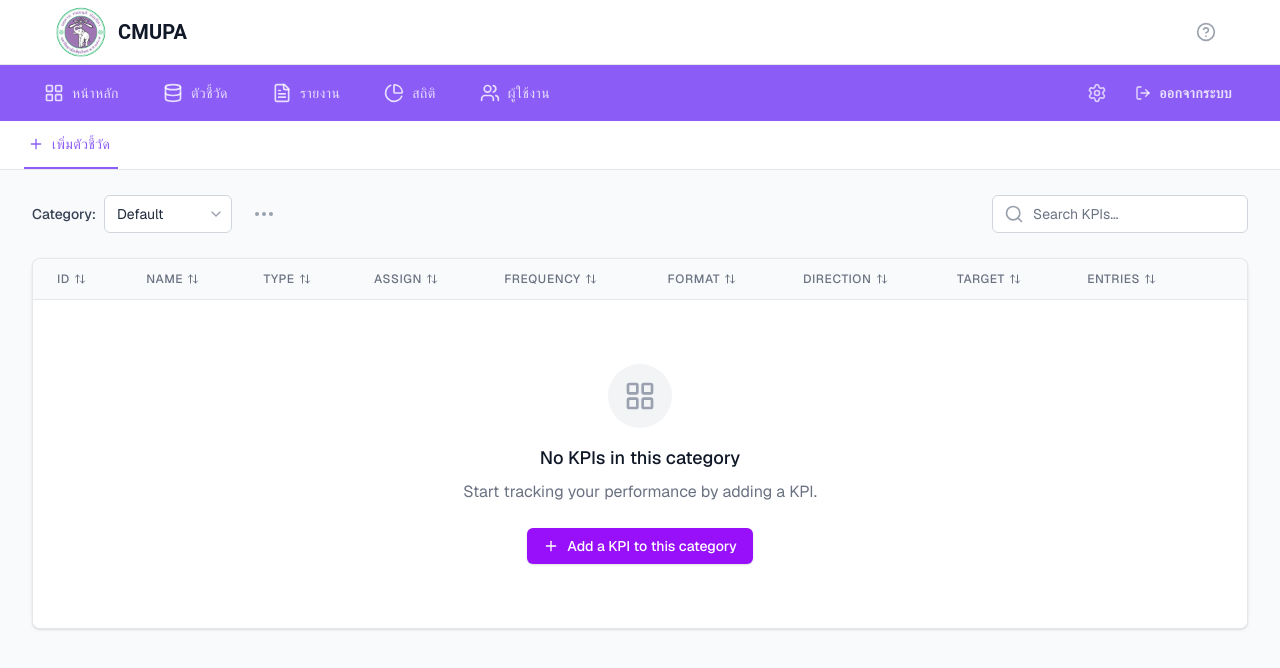
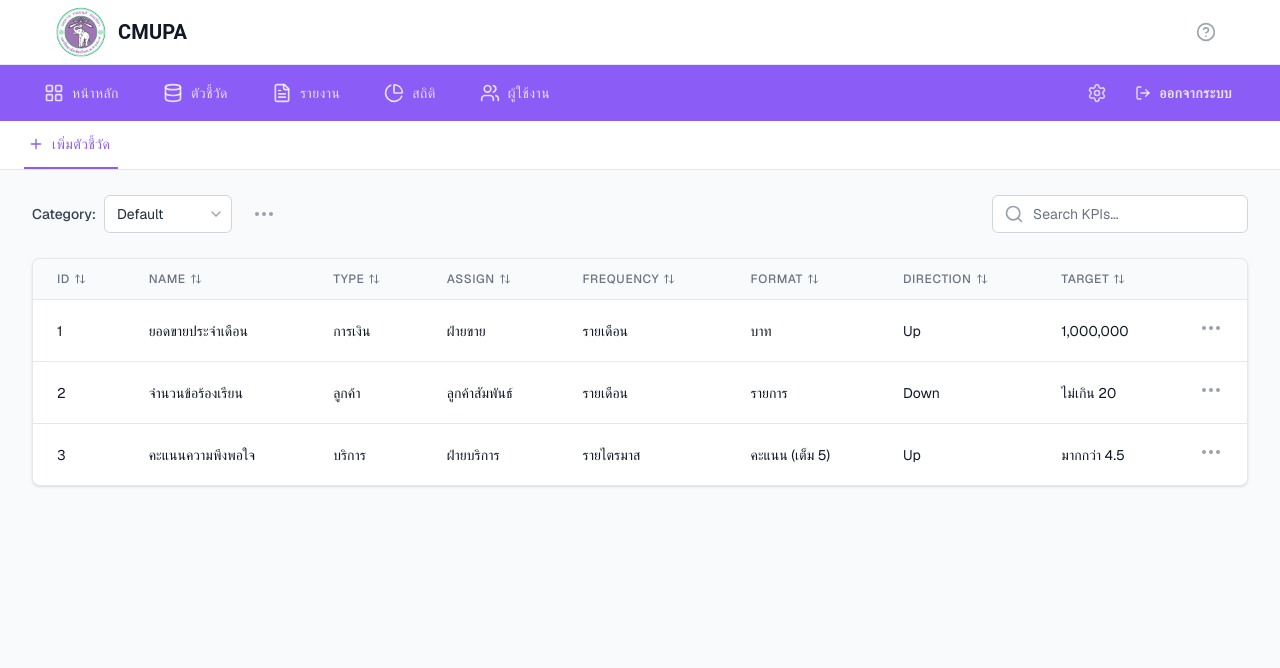
Before and after one commit to Bambool3/project361, a Next.js app in the folder next/: page /dashboard in a window 1280 px wide. Shown: the top 668 px of the page. Built offline with nearby package versions, Linux system fonts and the light colour scheme; no server answers; sample sign-in values are in the browser's storage.

Commit message:
Add sample data

```diff
--- a/next/src/client/components/MainContent.tsx
+++ b/next/src/client/components/MainContent.tsx
@@ -2,10 +2,12 @@ import { ChevronDown, MoreHorizontal, Search, LayoutGrid, Plus, ArrowUpDown } fr
 import { useState } from 'react';
 import AddKpiModal from '../../client/components/AddKpiModal';
 
-const MainContent = () => {
-    const [isModalOpen, setModalOpen] = useState(false);
+// 1. กำหนด Type (TypeScript)
+type KpiKey = "id" | "name" | "type" | "assign" | "frequency" | "format" | "direction" | "target";
+type Kpi = Record<KpiKey, string | number>;
 
-    const tableHeaders = [
+// 2. Header ของ Table
+const tableHeaders: { key: KpiKey, label: string }[] = [
     { key: 'id', label: 'ID'},
     { key: 'name', label: 'Name' },
     { key: 'type', label: 'Type' },
@@ -13,9 +15,45 @@ const MainContent = () => {
     { key: 'frequency', label: 'Frequency'},
     { key: 'format', label: 'Format' },
     { key: 'direction', label: 'Direction'},
-        { key: 'target', label: 'Target' },
-        { key: 'entries', label: 'Entries'}
+    { key: 'target', label: 'Target' }
 ];
+
+// 3. ข้อมูลตัวอย่าง (Sample Data)
+const sampleData: Kpi[] = [
+    {
+        id: 1,
+        name: "ยอดขายประจำเดือน",
+        type: "การเงิน",
+        assign: "ฝ่ายขาย",
+        frequency: "รายเดือน",
+        format: "บาท",
+        direction: "Up",
+        target: "1,000,000"
+    },
+    {
+        id: 2,
+        name: "จำนวนข้อร้องเรียน",
+        type: "ลูกค้า",
+        assign: "ลูกค้าสัมพันธ์",
+        frequency: "รายเดือน",
+        format: "รายการ",
+        direction: "Down",
+        target: "ไม่เกิน 20"
+    },
+    {
+        id: 3,
+        name: "คะแนนความพึงพอใจ",
+        type: "บริการ",
+        assign: "ฝ่ายบริการ",
+        frequency: "รายไตรมาส",
+        format: "คะแนน (เต็ม 5)",
+        direction: "Up",
+        target: "มากกว่า 4.5"
+    }
+];
+
+const MainContent = () => {
+    const [isModalOpen, setModalOpen] = useState(false);
 
     return (
         <>
@@ -97,7 +135,7 @@ const MainContent = () => {
                                     </tr>
                                 </thead>
                                 <tbody className="bg-white divide-y divide-gray-200">
-                                    {/* Empty State */}
+                                    {sampleData.length === 0 ? (
                                         <tr>
                                             <td colSpan={tableHeaders.length + 1}>
                                                 <div className="text-center py-16 px-6">
@@ -113,6 +151,22 @@ const MainContent = () => {
                                                 </div>
                                             </td>
                                         </tr>
+                                    ) : (
+                                        sampleData.map((row) => (
+                                            <tr key={row.id}>
+                                                {tableHeaders.map(header => (
+                                                    <td key={header.key} className="px-6 py-4 whitespace-nowrap text-sm text-gray-900">
+                                                        {row[header.key]}
+                                                    </td>
+                                                ))}
+                                                <td className="px-6 py-4 whitespace-nowrap text-right text-sm font-medium">
+                                                    <button className="text-gray-400 hover:text-gray-600">
+                                                        <MoreHorizontal />
+                                                    </button>
+                                                </td>
+                                            </tr>
+                                        ))
+                                    )}
                                 </tbody>
                             </table>
                         </div>
--- a/next/src/components/navigations/sub-nav-bar.tsx
+++ b/next/src/components/navigations/sub-nav-bar.tsx
@@ -1,7 +1,9 @@
 import { Plus } from "lucide-react";
 import { Box, Container, Button } from "@mui/material";
-
+import { useState } from 'react';
+import AddKpiModal from '../../client/components/AddKpiModal';
 export default function SubNavBar() {
+    const [isModalOpen, setModalOpen] = useState(false);
     return (
         <Box
             sx={{
@@ -104,5 +106,7 @@ export default function SubNavBar() {
                 </Box>
             </Container>
         </Box>
+
+
     );
 }
```
Lines whose indentation alone changed are shown as unchanged.
